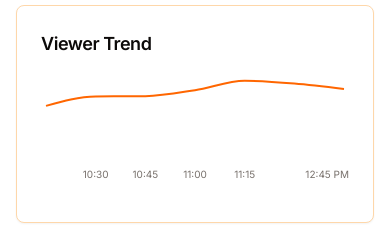
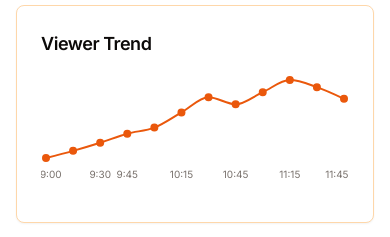
Before and after one commit to BluvernHQ/SL_superfan, a Next.js app: page /streamer in a window 390 px wide. Shown: the part 1021-1258 px from the top of the page. Built offline with nearby package versions, Linux system fonts and the light colour scheme.

Commit message:
feat: enhance ViewerChart with detailed data and improved styling
Add sample data, better chart config, and responsive sizing.

#VERCEL_SKIP

Co-authored-by: null <206399763+BluvernHQ@users.noreply.github.com>

```diff
--- a/components/viewer-chart.tsx
+++ b/components/viewer-chart.tsx
@@ -1,52 +1,54 @@
 "use client"
 
-import { useEffect, useState } from "react"
-import { LineChart, Line, XAxis, YAxis, ResponsiveContainer } from "recharts"
+import { LineChart, Line, XAxis, YAxis, ResponsiveContainer, Tooltip } from "recharts"
 
 export function ViewerChart() {
-  const [data, setData] = useState([
-    { time: "10:00", viewers: 800 },
-    { time: "10:15", viewers: 950 },
-    { time: "10:30", viewers: 1100 },
-    { time: "10:45", viewers: 1050 },
-    { time: "11:00", viewers: 1200 },
-    { time: "11:15", viewers: 1350 },
-    { time: "11:30", viewers: 1234 },
-  ])
-
-  useEffect(() => {
-    const interval = setInterval(() => {
-      setData((prev) => {
-        const newData = [...prev.slice(1)]
-        const lastTime = new Date()
-        const timeString = lastTime.toLocaleTimeString([], { hour: "2-digit", minute: "2-digit" })
-        const lastViewers = prev[prev.length - 1]?.viewers || 1000
-        const newViewers = Math.max(500, lastViewers + Math.floor(Math.random() * 200) - 100)
-
-        newData.push({
-          time: timeString,
-          viewers: newViewers,
-        })
-
-        return newData
-      })
-    }, 5000)
-
-    return () => clearInterval(interval)
-  }, [])
+  // Rich sample data with more data points for a better visualization
+  const sampleData = [
+    { time: "9:00", viewers: 650 },
+    { time: "9:15", viewers: 720 },
+    { time: "9:30", viewers: 800 },
+    { time: "9:45", viewers: 890 },
+    { time: "10:00", viewers: 950 },
+    { time: "10:15", viewers: 1100 },
+    { time: "10:30", viewers: 1250 },
+    { time: "10:45", viewers: 1180 },
+    { time: "11:00", viewers: 1300 },
+    { time: "11:15", viewers: 1420 },
+    { time: "11:30", viewers: 1350 },
+    { time: "11:45", viewers: 1234 },
+  ]
 
   return (
-    <div className="h-32">
+    <div className="h-32 w-full">
       <ResponsiveContainer width="100%" height="100%">
-        <LineChart data={data}>
+        <LineChart data={sampleData} margin={{ top: 5, right: 5, left: 5, bottom: 5 }}>
           <XAxis
             dataKey="time"
             axisLine={false}
             tickLine={false}
             tick={{ fontSize: 10, fill: "hsl(var(--muted-foreground))" }}
+            interval="preserveStartEnd"
           />
-          <YAxis hide />
-          <Line type="monotone" dataKey="viewers" stroke="hsl(24 100% 50%)" strokeWidth={2} dot={false} />
+          <YAxis hide domain={["dataMin - 50", "dataMax + 50"]} />
+          <Tooltip
+            contentStyle={{
+              backgroundColor: "hsl(var(--card))",
+              border: "1px solid hsl(var(--border))",
+              borderRadius: "0.5rem",
+              fontSize: "12px",
+            }}
+            labelStyle={{ color: "hsl(var(--foreground))" }}
+            formatter={(value) => [`${value} viewers`, "Viewers"]}
+          />
+          <Line
+            type="monotone"
+            dataKey="viewers"
+            stroke="#ea580c"
+            strokeWidth={2}
+            dot={{ fill: "#ea580c", strokeWidth: 2, r: 3 }}
+            activeDot={{ r: 5, fill: "#ea580c", stroke: "#fff", strokeWidth: 2 }}
+          />
         </LineChart>
       </ResponsiveContainer>
     </div>
```
